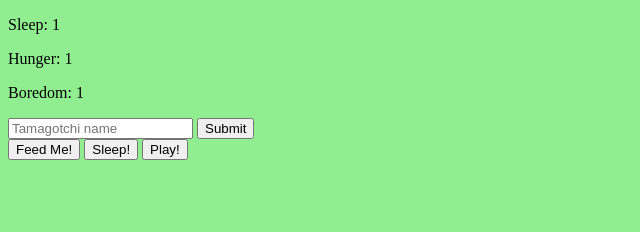
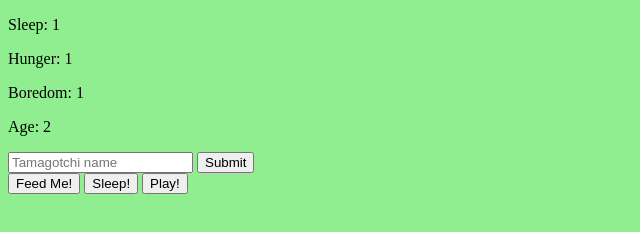
Before and after one commit to kmocon06/tamagotchi-game, a plain HTML site: page index.html in a window 1280 px wide. Shown: the whole page, without its empty margins (0-640 px from the left). Drawn offline with nearby package versions, Linux system fonts and the light colour scheme.

Commit message:
added age onto page and increased age

```diff
--- a/index.html
+++ b/index.html
@@ -11,6 +11,7 @@
 		<p>Sleep: <span id="current-sleep">0</span></p>
 		<p>Hunger: <span id="current-hunger">0</span></p>
 		<p>Boredom: <span id="current-boredom">0</span></p>
+		<p>Age: <span id="current-age">0</span></p>
 	</header>
   	<div class="buddy-name">
     	<form id="name-input-form">
--- a/js/app.js
+++ b/js/app.js
@@ -27,11 +27,15 @@ const game = {
 			this.hunger++;
 			this.boredom++;
 			this.sleepiness++;
+			this.age += 2;
 
 			const $currentSleep = $('#current-sleep').text(this.sleepiness);
 			const $currentBoredom = $('#current-boredom').text(this.boredom);
 			const $currentHunger = $('#current-hunger').text(this.hunger);
+			const $currentAge = $('#current-age').text(this.age);
 
+
+			//if hunger or boredom or sleepiness get to 10 then your buddy dies
 			if(this.hunger === 10 || this.boredom === 10 || this.sleepiness === 10) {
 				clearInterval(timer);
 				this.buddyDies();
@@ -52,9 +56,8 @@ const game = {
 		alert('Your tamagotchi has died');
 	},
 	stopGame() {
-		if(this.hunger === 10 || this.boredom === 10 || this.sleepiness === 10) {
-			this.buddyDies();
-		}
+
+
 	}
 
 }
```
